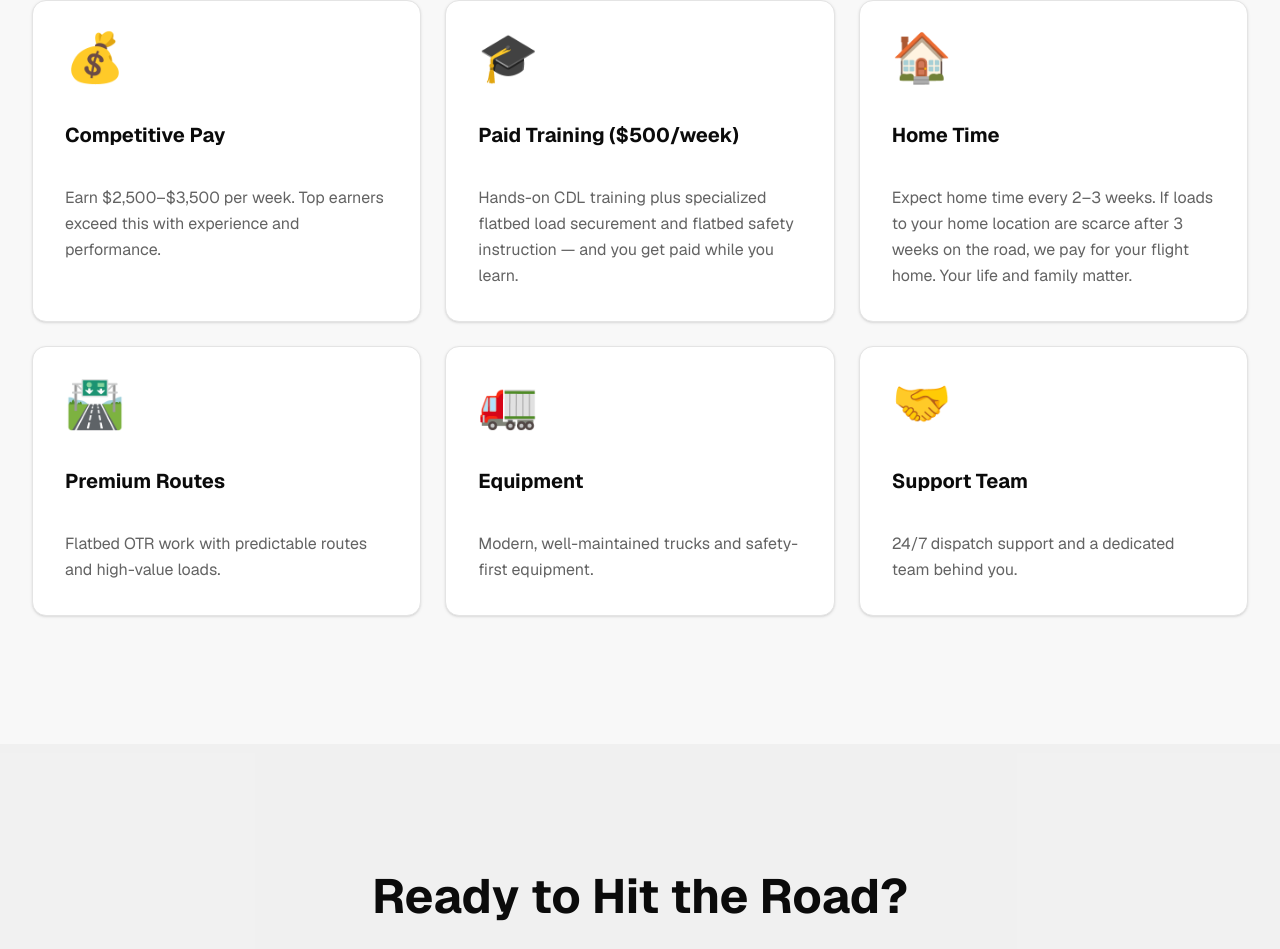
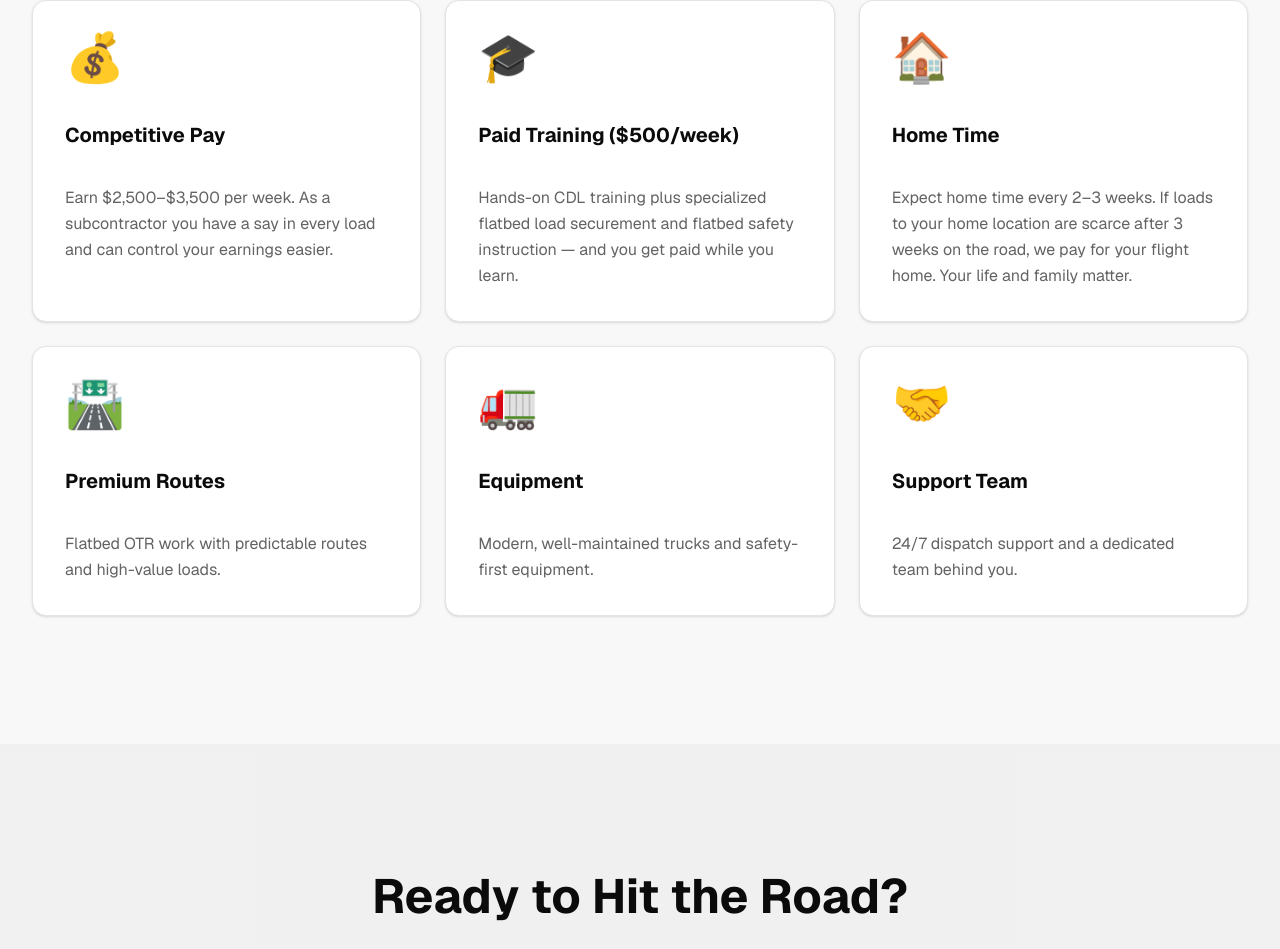
Before and after one commit to gitKnowsMe/Mile-One-Recruiting, a Next.js app: page / in a window 1280 px wide. Shown: the part 1280-2229 px from the top of the page. Built offline with nearby package versions, Linux system fonts and the light colour scheme.

Commit message:
feat: update benefits description for subcontractor clarity\n\nUpdated the description to emphasize control over earnings as a subcontractor

```diff
--- a/components/benefits.tsx
+++ b/components/benefits.tsx
@@ -11,7 +11,7 @@ interface BenefitItem {
 const benefits: BenefitItem[] = [
   {
     title: 'Competitive Pay',
-    description: 'Earn $2,500–$3,500 per week. Top earners exceed this with experience and performance.',
+    description: 'Earn $2,500–$3,500 per week. As a subcontractor you have a say in every load and can control your earnings easier.',
     icon: '💰',
   },
   {
```
